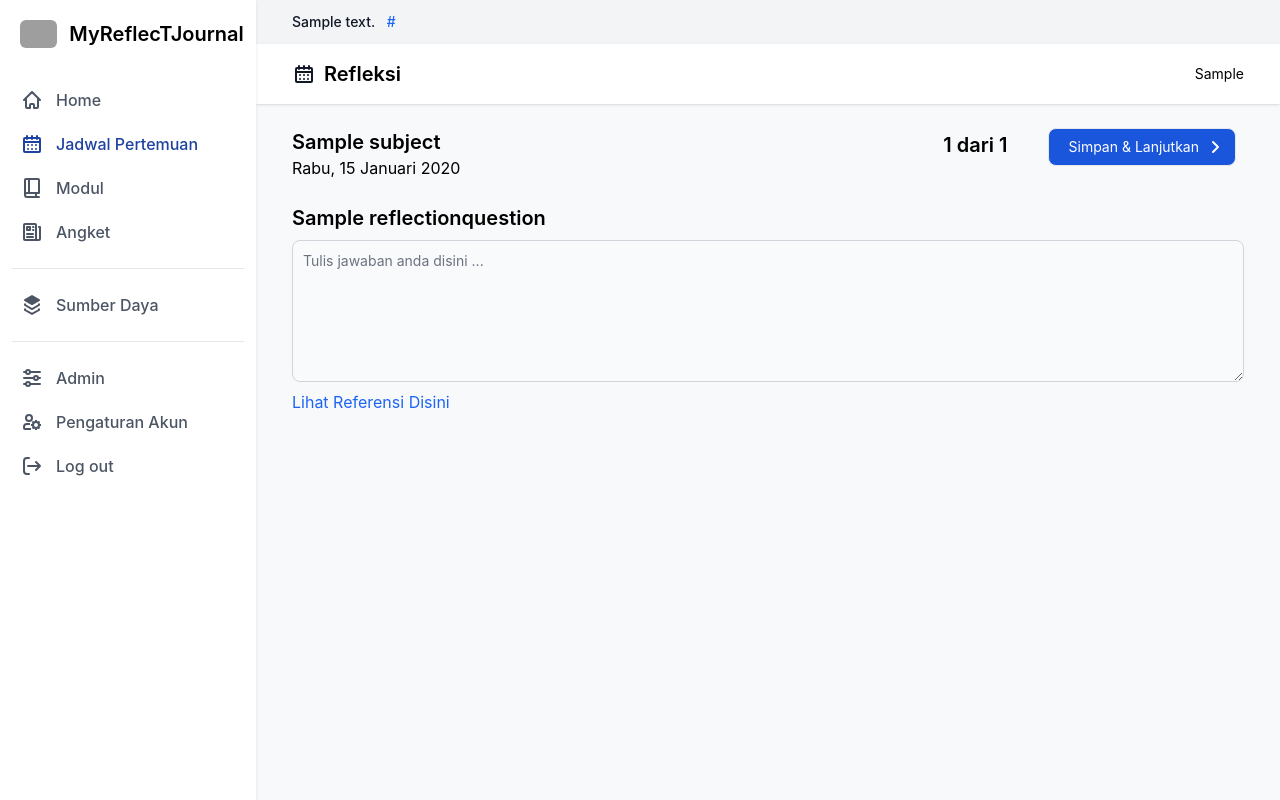
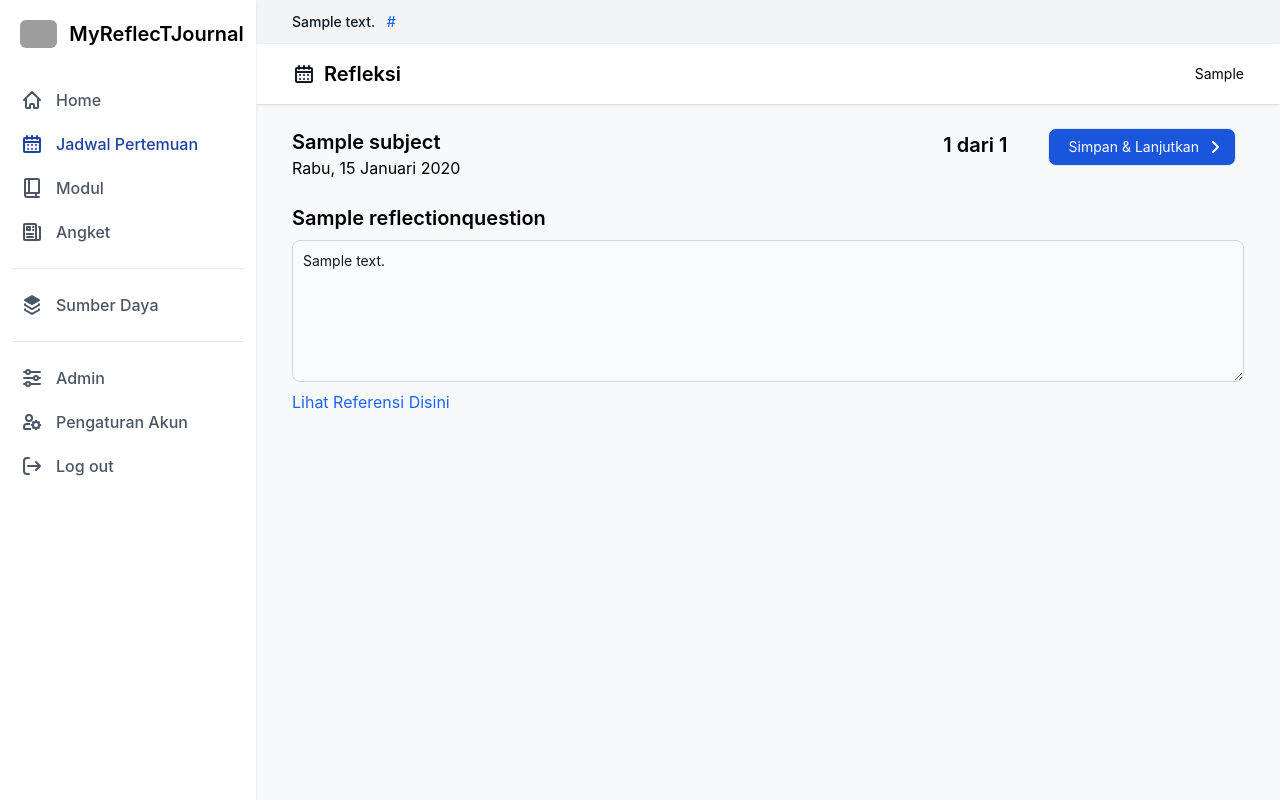
Before and after one commit to faris-atoil-haq/Refleksi-J-Project, a Django app: page /app/jadwal/00000000-0000-0000-0000-000000000001/refleksi/ in a window 1280 px wide. Run offline with Django 3.2, Linux system fonts and the light colour scheme; a user stored in the database is signed in; tables that the repository leaves empty hold one stand-in row (values such as "Sample post"); style sheets or scripts are compiled from the project's sources; some libraries are stand-ins or nearby versions; grey boxes are pictures that could not be loaded.

Commit message:
Show filled journal content.

```diff
--- a/core/templates/core/journal/refleksi-list.html
+++ b/core/templates/core/journal/refleksi-list.html
@@ -54,9 +54,9 @@
         </label>
         <form id="post_refleksi_content" method="POST" action="{% url 'refleksi_input' id=schedule.id refleksi=refleksi_quest.order|add:1 %}">
             {% csrf_token %}
-            <input hidden name="order" value="{{refleksi_quest.order}}"></input>
-            <input hidden name="schedule" value="{{schedule.id}}"></input>
-            <textarea required id="message" name="refleksi_answer" rows="6" class="mt-2 mb-2 block p-2.5 w-full text-sm text-gray-900 bg-gray-50 rounded-lg border border-gray-300 focus:ring-blue-500 focus:border-blue-500 dark:bg-gray-700 dark:border-gray-600 dark:placeholder-gray-400 dark:text-white dark:focus:ring-blue-500 dark:focus:border-blue-500" placeholder="Tulis jawaban anda disini ..."></textarea>
+            <input hidden name="order" value="{{refleksi_quest.order}}">
+            <input hidden name="schedule" value="{{schedule.id}}">
+            <textarea required id="message" name="refleksi_answer" rows="6" class="mt-2 mb-2 block p-2.5 w-full text-sm text-gray-900 bg-gray-50 rounded-lg border border-gray-300 focus:ring-blue-500 focus:border-blue-500 dark:bg-gray-700 dark:border-gray-600 dark:placeholder-gray-400 dark:text-white dark:focus:ring-blue-500 dark:focus:border-blue-500" placeholder="Tulis jawaban anda disini ...">{% if jurnal.content %}{{jurnal.content}}{% endif %}</textarea>
         </form>
 
         <div>
```
